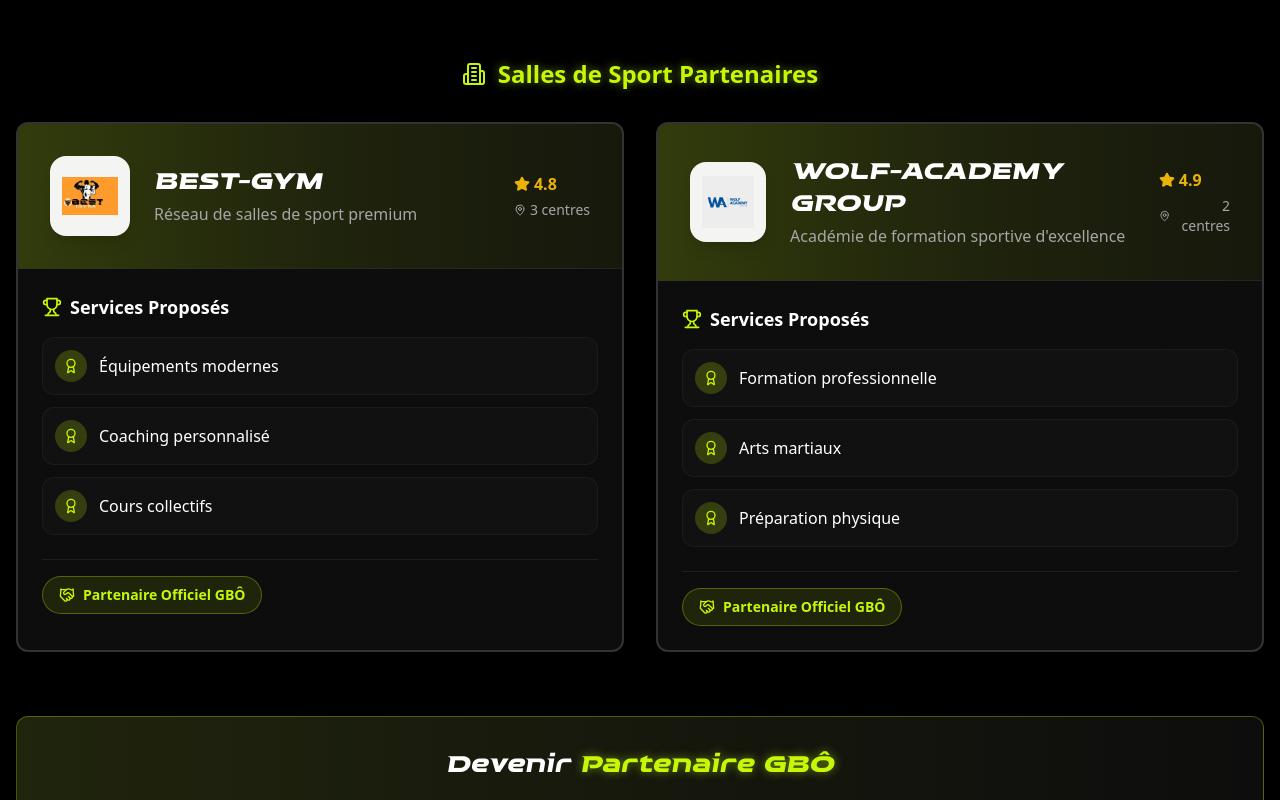
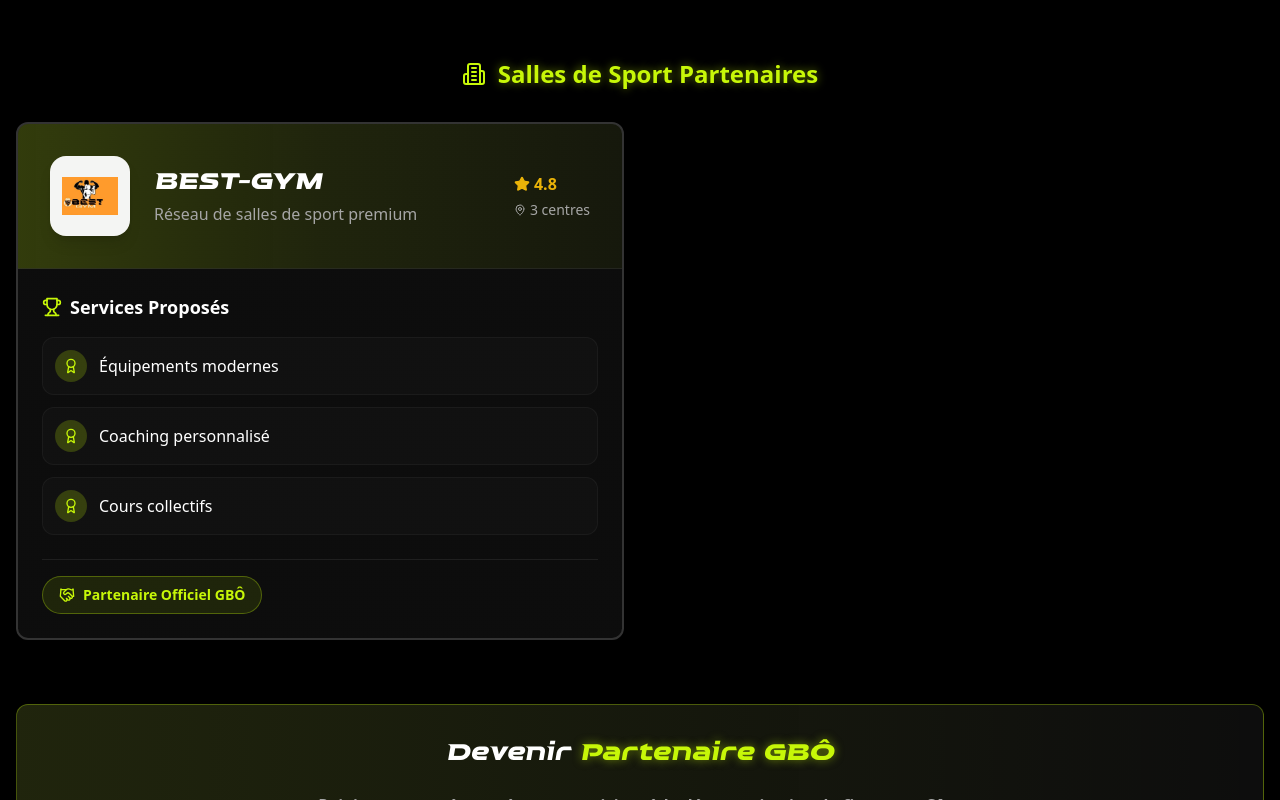
Before and after one commit to schilo1/move-connect, a React (Vite) app: page /Partner in a window 1280 px wide. Shown: the part 540-1340 px from the top of the page. Built offline with nearby package versions, Linux system fonts and the light colour scheme.

Commit message:
partenaire wolf

```diff
--- a/src/components/sections/PartnersSection.tsx
+++ b/src/components/sections/PartnersSection.tsx
@@ -27,18 +27,18 @@ const PartnersSection = () => {
           rating: 4.8,
           locations: "3 centres",
         },
-        {
-          name: "WOLF-ACADEMY GROUP",
-          logo: "BestGym.png",
-          description: "Académie de formation sportive d'excellence",
-          features: [
-            "Formation professionnelle",
-            "Arts martiaux",
-            "Préparation physique",
-          ],
-          rating: 4.9,
-          locations: "2 centres",
-        },
+        // {
+        //   name: "WOLF-ACADEMY GROUP",
+        //   logo: "BestGym.png",
+        //   description: "Académie de formation sportive d'excellence",
+        //   features: [
+        //     "Formation professionnelle",
+        //     "Arts martiaux",
+        //     "Préparation physique",
+        //   ],
+        //   rating: 4.9,
+        //   locations: "2 centres",
+        // },
       ],
     },
   ];
```
